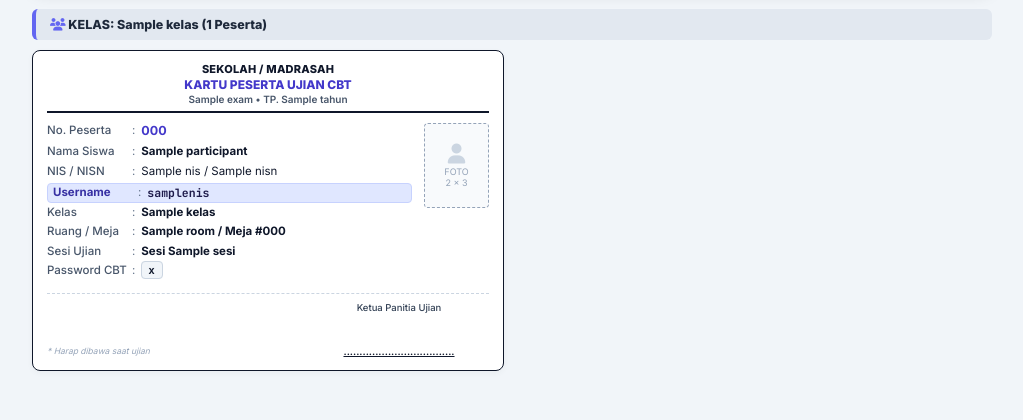
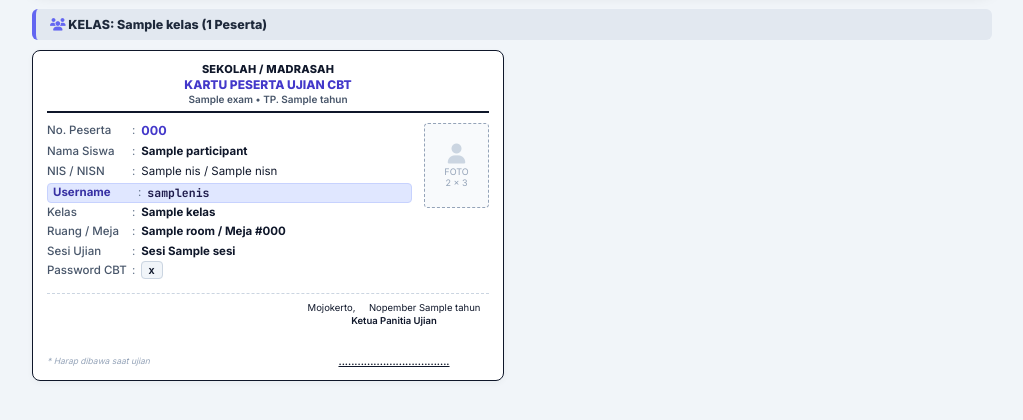
Before and after one commit to arindramobil-crypto/exam-admin, a CodeIgniter 4 app: the page made by app/Views/participant/print_kartu.php in a window 1280 px wide. Shown: the part 240-660 px from the top of the page, without its empty margins (128-1151 px from the left). Run offline with PHP 8.4 and a stand-in for CodeIgniter, Linux system fonts and the light colour scheme; the template is opened without the code that fills it: most values are stand-ins (such as "Sample title", 1, 10 or a date in 2020); some libraries are stand-ins or nearby versions.

Commit message:
fix(kartu-peserta): format signature with city, date space, and title on separate lines

```diff
--- a/app/Views/participant/print_kartu.php
+++ b/app/Views/participant/print_kartu.php
@@ -263,19 +263,25 @@ body {
 }
 .signature-box {
     text-align: center;
-    min-width: 180px;
-    max-width: 230px;
-    line-height: 1.3;
+    min-width: 190px;
+    max-width: 240px;
+    line-height: 1.25;
     flex-shrink: 0;
+}
+.signature-date {
+    font-size: 9.5px;
+    color: #0f172a;
+    white-space: nowrap;
 }
 .signature-title {
     font-size: 9.5px;
-    color: #334155;
-    font-weight: 500;
+    color: #0f172a;
+    font-weight: 600;
     white-space: nowrap;
+    margin-top: 1px;
 }
 .signature-space {
-    height: 32px;
+    height: 30px;
 }
 .signature-name {
     font-size: 9.5px;
@@ -336,11 +342,21 @@ body {
 <?php
 $namaSekolah = $settings['nama_sekolah'] ?? 'SEKOLAH / MADRASAH';
 $logoUrl = (!empty($settings['logo']) && file_exists(FCPATH . $settings['logo'])) ? base_url($settings['logo']) : '';
-$kota = $settings['kota'] ?? '';
+$kota = !empty($settings['kota']) ? $settings['kota'] : 'Mojokerto';
 $isKepsek = ($settings['ttd_kartu_jabatan'] ?? '') === 'Kepala Sekolah';
 $jabatanTtd = $isKepsek ? 'Kepala Sekolah' : 'Ketua Panitia Ujian';
 $namaPejabat = $isKepsek ? ($settings['nama_kepala_sekolah'] ?? '...................................') : ($settings['nama_ketua_panitia'] ?? '...................................');
 $nipPejabat = $isKepsek ? ($settings['nip_kepala_sekolah'] ?? '') : ($settings['nip_ketua_panitia'] ?? '');
+
+// Format tanggal tanda tangan: "Mojokerto,    Nopember 2026"
+$bulanIndo = [
+    1 => 'Januari', 2 => 'Februari', 3 => 'Maret', 4 => 'April',
+    5 => 'Mei', 6 => 'Juni', 7 => 'Juli', 8 => 'Agustus',
+    9 => 'September', 10 => 'Oktober', 11 => 'Nopember', 12 => 'Desember'
+];
+$bulanTtd = $bulanIndo[(int)date('n')] ?? 'Nopember';
+$tahunTtd = !empty($exam['tahun']) ? $exam['tahun'] : date('Y');
+$kotaTanggal = esc($kota) . ', &nbsp;&nbsp;&nbsp;&nbsp;' . $bulanTtd . ' ' . $tahunTtd;
 
 $roomsMap = [];
 if (!empty($rooms)) {
@@ -540,7 +556,8 @@ if (!empty($rooms)) {
                                 * Harap dibawa saat ujian
                             </div>
                             <div class="signature-box">
-                                <div class="signature-title"><?= !empty($kota) ? esc($kota) . ', ' : '' ?><?= esc($jabatanTtd) ?></div>
+                                <div class="signature-date"><?= $kotaTanggal ?></div>
+                                <div class="signature-title"><?= esc($jabatanTtd) ?></div>
                                 <div class="signature-space"></div>
                                 <div class="signature-name"><?= esc($namaPejabat) ?></div>
                                 <?php if(!empty($nipPejabat)): ?>
```
